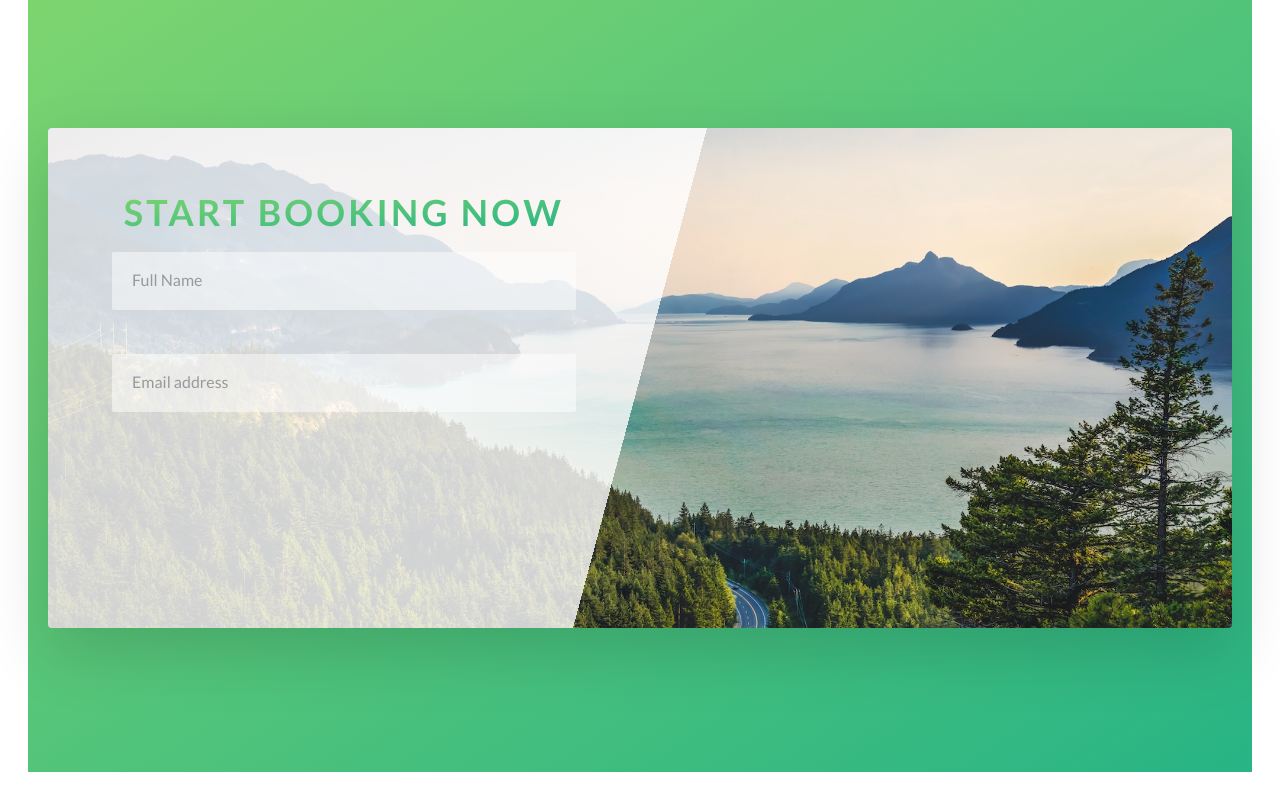
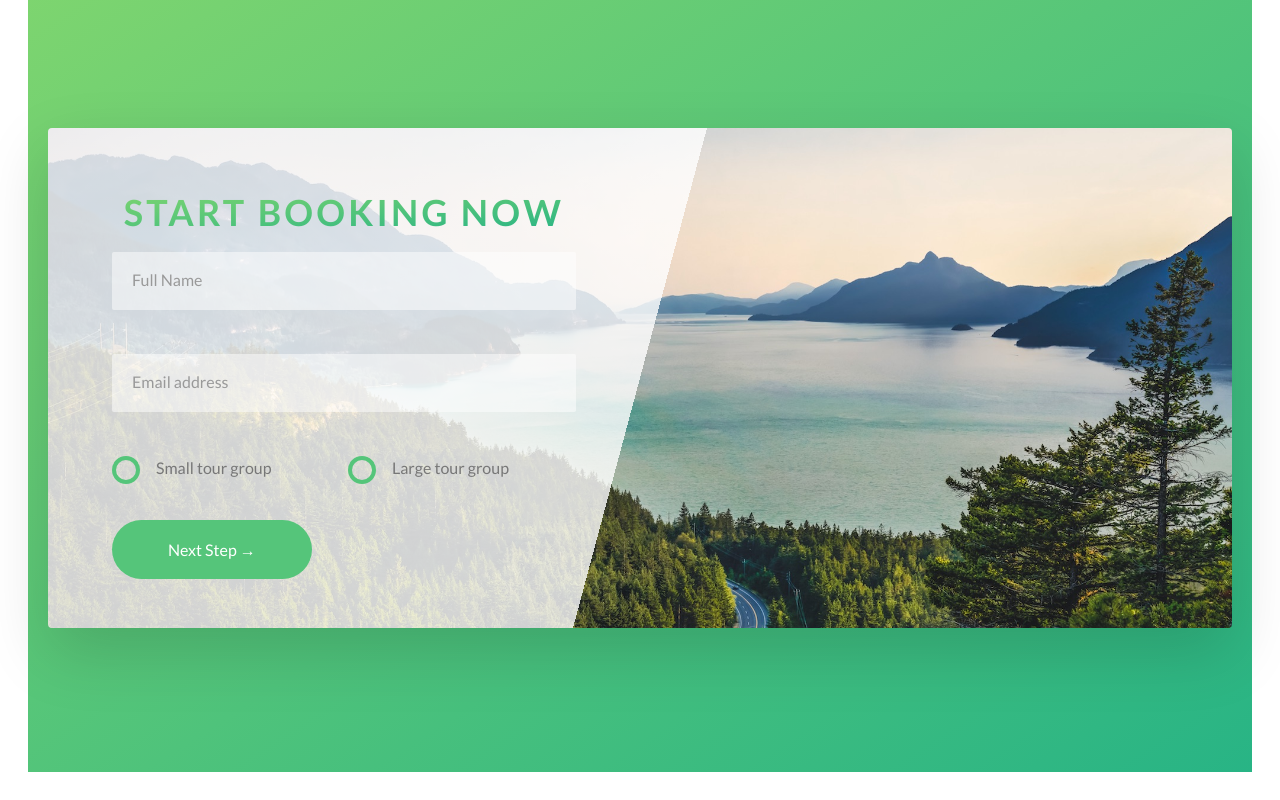
Before and after one commit to aliehyaie/next-natours, a Next.js app: page / in a window 1280 px wide. Shown: the part 4364-5164 px from the top of the page. Built offline with nearby package versions, Linux system fonts and the light colour scheme.

Commit message:
create radio input component and finish booking section

```diff
--- a/src/components/Button/Button.tsx
+++ b/src/components/Button/Button.tsx
@@ -35,6 +35,7 @@ const Button: React.FC<PropsWithChildren & { className?: string; type?: 'primary
         p-1 text-base
         transition-all duration-200
         hover:bg-primary hover:text-white hover:shadow-[0_1rem_2rem_rgba(0,0,0,0.15)] hover:-translate-y-0.5
+        focus:outline-none
         active:shadow-[0_0.5rem_1rem_rgba(0,0,0,0.15)] active:translate-0
         `, className)}
         `}>
--- a/src/components/Input/Input.tsx
+++ b/src/components/Input/Input.tsx
@@ -10,9 +10,9 @@ const Input: React.FC<{ className?: string } & React.HTMLProps<HTMLInputElement>
                     'block w-full placeholder:text-grey-dark2 ' +
                     'focus:border-b-2 focus:border-primary focus:shadow-[0_1rem_2rem_rgba(0,0,0,0.1)] ' +
                     'focus:invalid:border-secondaryDark ' +
-                    'peer', className)}
+                    'peer transition-all duration-300 ease-linear', className)}
             />
-            <label className='text-xs font-bold block ml-5 mt-2  transition-all duration-400 peer-placeholder-shown:-translate-y-16 peer-placeholder-shown:opacity-0 peer-placeholder-shown:invisible
+            <label className='text-xs font-bold block ml-5 mt-2  transition-all duration-300 ease-linear peer-placeholder-shown:-translate-y-16 peer-placeholder-shown:opacity-0 peer-placeholder-shown:invisible
             peer-placeholder-shown:invisible
          ' htmlFor={props.id}>
                 {props.label}
--- /dev/null
+++ b/src/components/Radio/Radio.tsx
@@ -0,0 +1,23 @@
+import React, {HTMLProps} from 'react';
+import {twMerge} from "tailwind-merge";
+
+const Radio: React.FC<{ className?: string } & HTMLProps<HTMLInputElement>> = ({className = '', ...props}) => {
+    return (
+        <div className='w-full'>
+            <input
+                {...props}
+                className={twMerge('peer hidden', className)}
+                type='radio'
+            />
+            <label className='cursor-pointer text-base flex gap-4 peer-checked:[&>span:after]:opacity-100' htmlFor={props.id}>
+                <span className='h-7 w-7 rounded-full border-4 border-primary block
+                flex items-center justify-center
+                    after:block after:w-3.5 after:h-3.5 after:bg-primary after:rounded-full after:opacity-0 after:transition-all after:duration-200
+                '/>
+                {props.label}
+            </label>
+        </div>
+    );
+};
+
+export default Radio;
--- a/src/pages/index.tsx
+++ b/src/pages/index.tsx
@@ -6,6 +6,7 @@ import FeatureCard from "@/components/FeatureCard/FeatureCard";
 import TourCard from "@/components/TourCard/TourCard";
 import ReviewCard from "@/components/ReviewCard/ReviewCard";
 import Input from "@/components/Input/Input";
+import Radio from "@/components/Radio/Radio";
 
 export default function Home() {
     return (
@@ -230,11 +231,25 @@ export default function Home() {
                                             type='email'
                                             label='Email address'
                                             required/>
+                                        <div className='flex gap-2'>
+                                            <Radio
+                                                id='small'
+                                                name='size'
+                                                label='Small tour group'
+                                            />
+                                            <Radio
+                                                id='large'
+                                                name='size'
+                                                label='Large tour group'
+                                            />
+                                        </div>
+                                        <Button className='bg-primary mt-4 px-14 text-white w-fit before:bg-primary'>
+                                            Next Step &rarr;
+                                        </Button>
                                     </form>
                                 </div>
                             </div>
                         </div>
-
                     </Container>
                 </section>
             </main>
```
